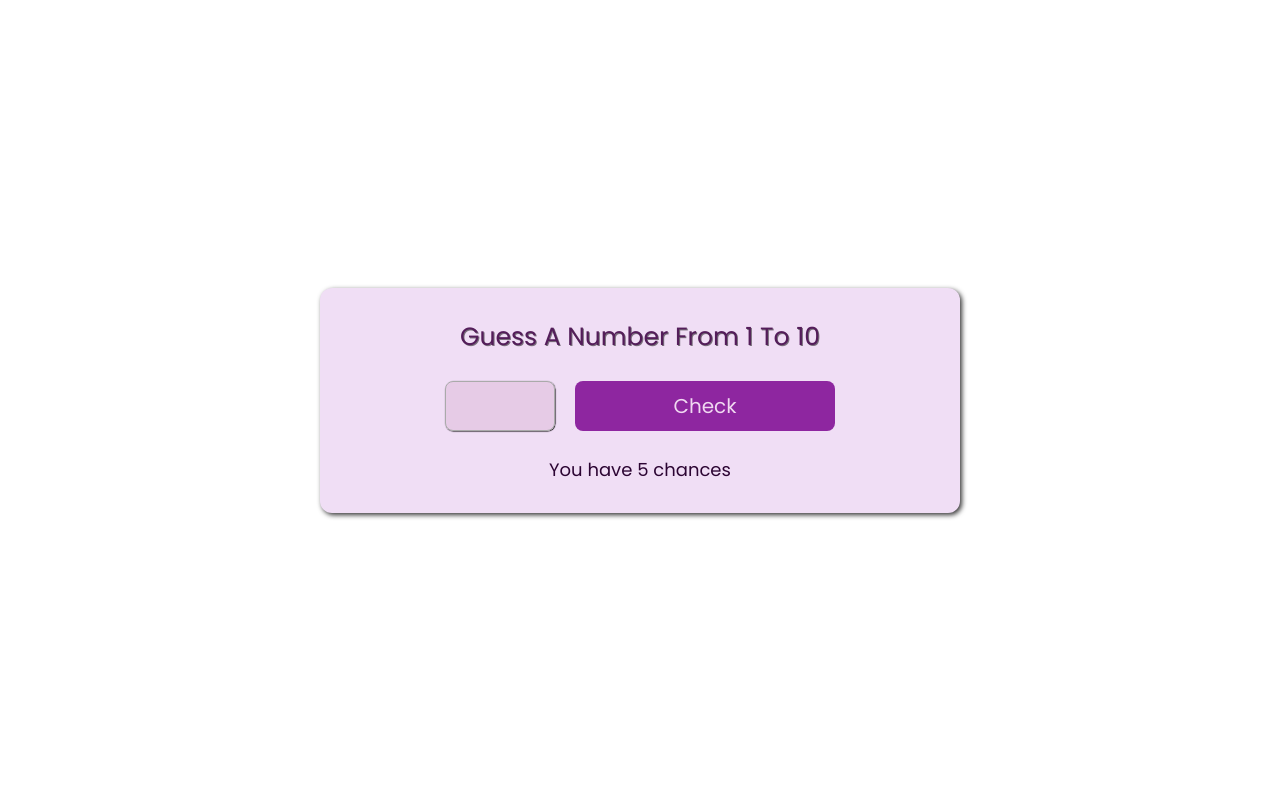
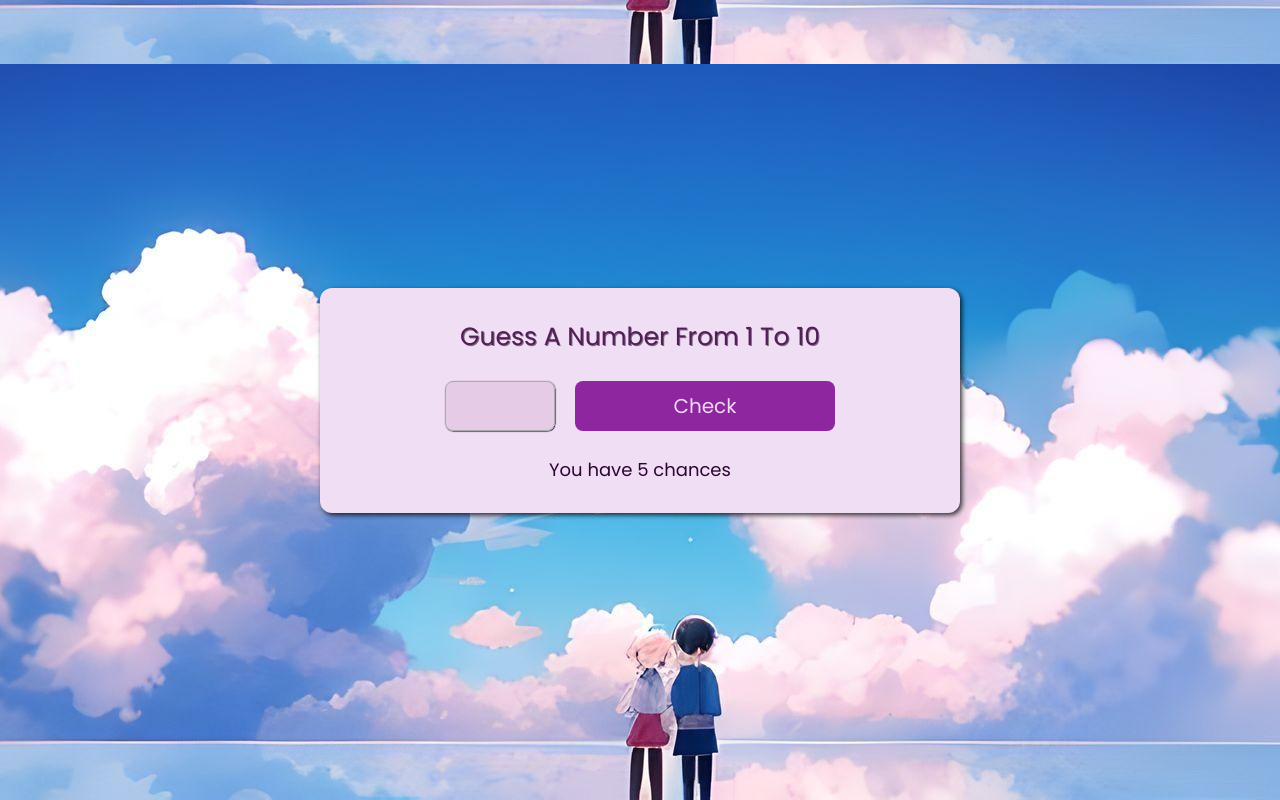
Before and after one commit to AmeerohKs/WepDev-guess-number-game, a plain HTML site: page index.html in a window 1280 px wide. Drawn offline with Linux system fonts and the light colour scheme.

Commit message:
Update style.css

```diff
--- a/style.css
+++ b/style.css
@@ -12,7 +12,7 @@ body {
   display: flex;
   align-items: center;
   justify-content: center;
-  background: url(./img/bg.jpg) bottom;
+  background: url(./bg.jpg) bottom;
   object-fit: cover;
 }
 
@@ -110,4 +110,5 @@ input::-webkit-outer-spin-button {
     text-align: center;
     box-shadow: 2px 2px 5px rgba(0, 0, 0, 0.8);
   }
+
 }
```
